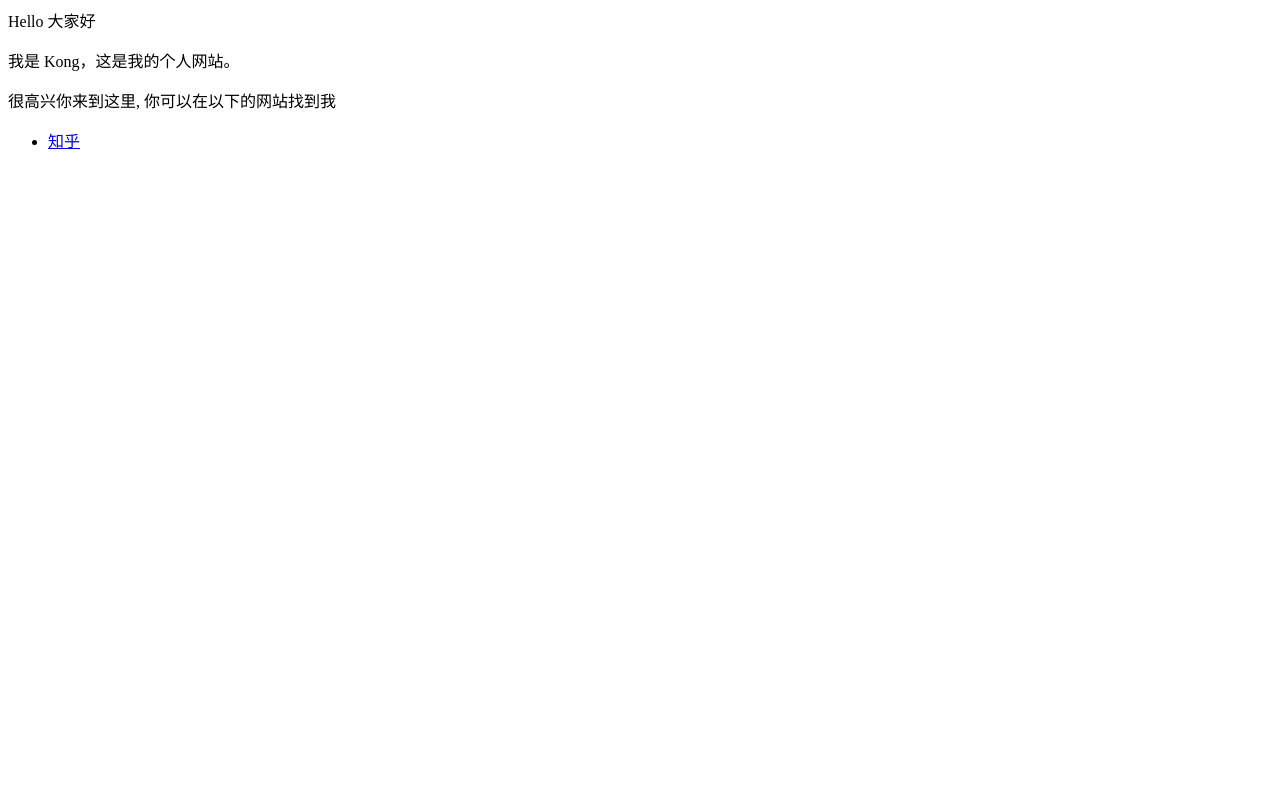
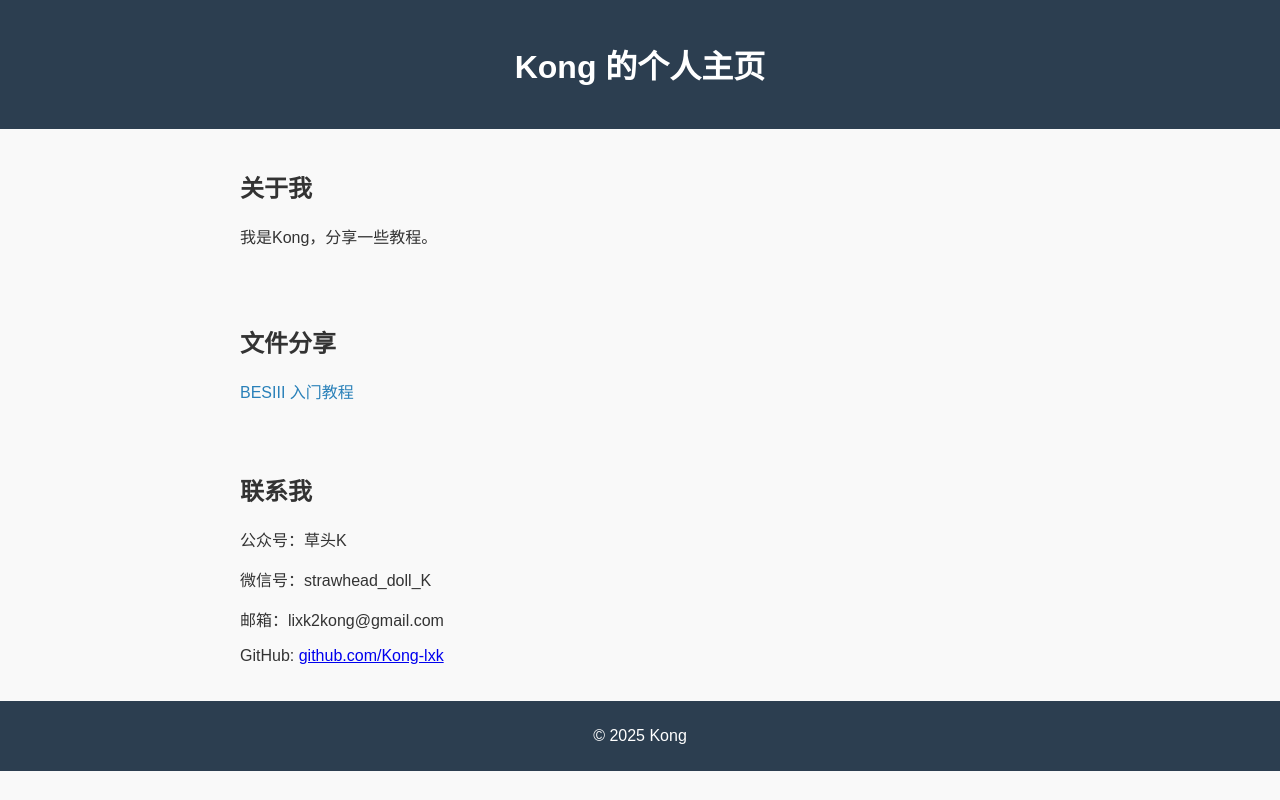
Before and after one commit to Kong-lxk/Kong.github.io, a plain HTML site: page index.html in a window 1280 px wide. Drawn offline with Linux system fonts and the light colour scheme.

Commit message:
Update index.html

```diff
--- a/index.html
+++ b/index.html
@@ -1,7 +1,48 @@
-<p>Hello 大家好</p>
-<p>我是 Kong，这是我的个人网站。 </p>
-<p>很高兴你来到这里, 你可以在以下的网站找到我</p>
+<!DOCTYPE html>
+<html lang="zh">
+<head>
+  <meta charset="UTF-8">
+  <title>Kong 的个人主页</title>
+  <meta name="viewport" content="width=device-width, initial-scale=1.0">
+  <style>
+    body { font-family: Arial, sans-serif; margin: 0; padding: 0; background: #f9f9f9; color: #333; }
+    header { background: #2c3e50; color: white; padding: 20px; text-align: center; }
+    nav { background: #34495e; padding: 10px; text-align: center; }
+    nav a { color: white; margin: 0 15px; text-decoration: none; }
+    section { padding: 20px; max-width: 800px; margin: auto; }
+    footer { background: #2c3e50; color: white; text-align: center; padding: 10px; }
+    .file-list a { display: block; margin-bottom: 10px; color: #2980b9; text-decoration: none; }
+  </style>
+</head>
+<body>
 
-<ul>
-  <li> <a href="https://www.zhihu.com/people/AJLoveChina">知乎</a> </li>
-</ul>
+<header>
+  <h1>Kong 的个人主页</h1>
+</header>
+
+<section id="about">
+  <h2>关于我</h2>
+  <p>我是Kong，分享一些教程。</p>
+</section>
+
+<section id="files">
+  <h2>文件分享</h2>
+  <div class="file-list">
+    <a href="https://github.com/Kong-lxk/Kong.github.io/blob/main/main.pdf" download>     BESIII 入门教程</a>
+  </div>
+</section>
+
+<section id="contact">
+  <h2>联系我</h2>
+  <p>公众号：草头K</p>
+  <p>微信号：strawhead_doll_K</p>
+  <p>邮箱：lixk2kong@gmail.com</p>
+  <p>GitHub: <a href="https://github.com/Kong-lxk" target="_blank">github.com/Kong-lxk</a></p>
+</section>
+
+<footer>
+  <p>&copy; 2025 Kong</p>
+</footer>
+
+</body>
+</html>
```
